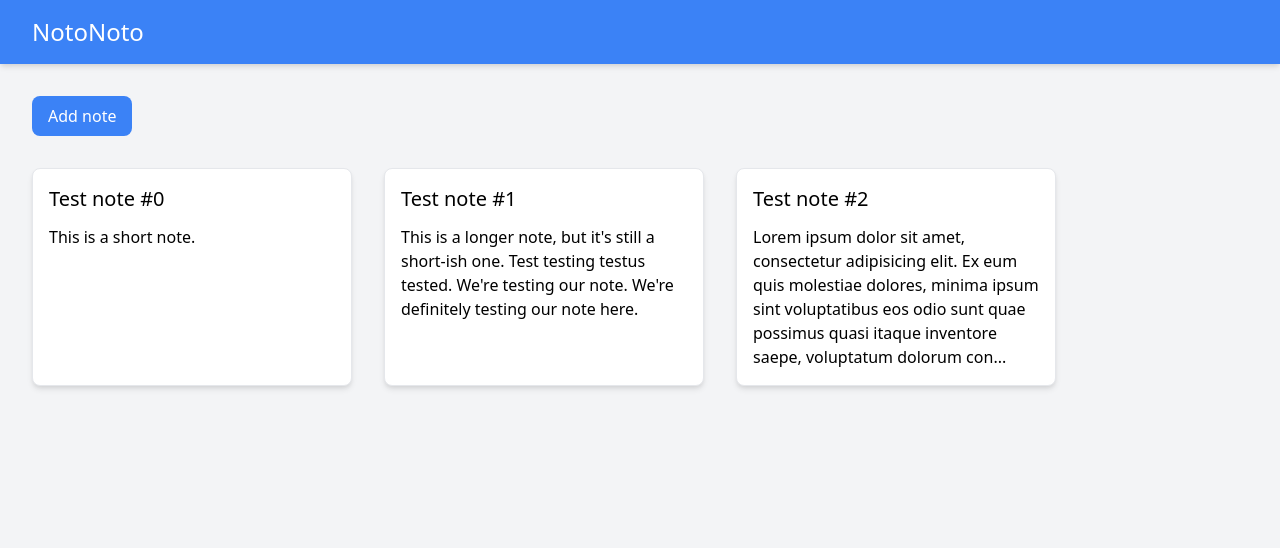
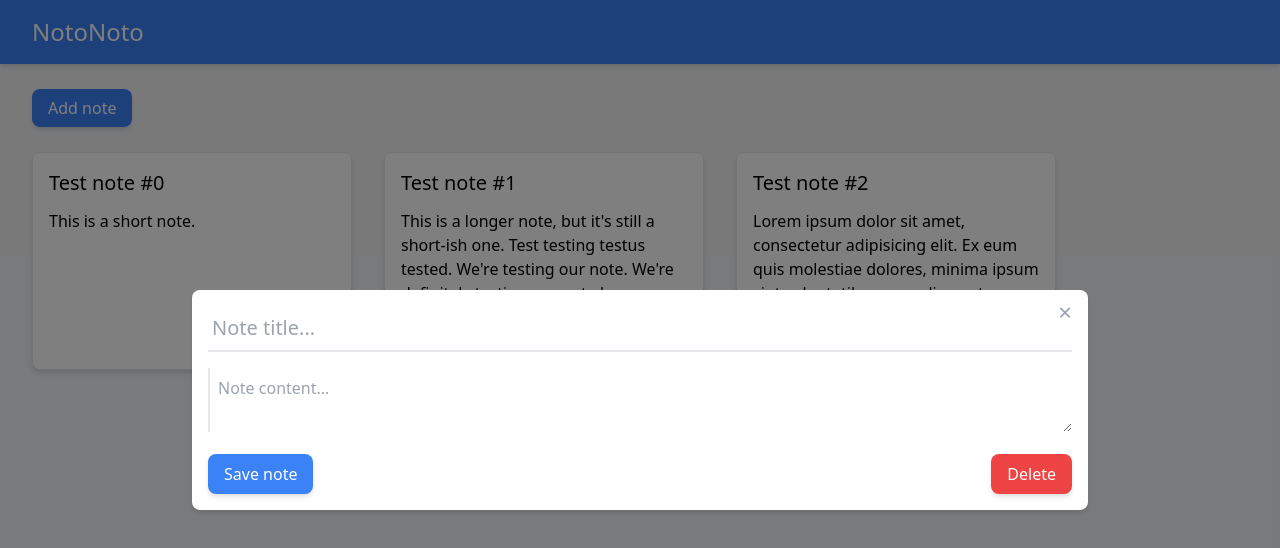
Before and after one commit to fran-exfer/noto-noto, a React (Create React App) app: page /note in a window 1280 px wide. Shown: the top 548 px of the page. Built offline with nearby package versions, Linux system fonts and the light colour scheme.

Commit message:
Add basic note editor modal UI

```diff
--- a/src/App.js
+++ b/src/App.js
@@ -1,7 +1,8 @@
 import React, { useState } from 'react';
-import { BrowserRouter as Router } from 'react-router-dom';
+import { BrowserRouter as Router, Route } from 'react-router-dom';
 import Nav from './components/Nav';
 import NoteList from './components/NoteList';
+import NoteModal from './components/NoteModal';
 
 export default function App() {
   const [notes, setNotes] = useState([
@@ -28,7 +29,8 @@ export default function App() {
     <main className="flex flex-col h-screen">
       <Router>
         <Nav />
-        <NoteList notes={notes} />
+        <Route path="/" component={() => <NoteList notes={notes} />} />
+        <Route path="/note" component={NoteModal} />
       </Router>
     </main>
   );
--- a/src/components/NoteList.js
+++ b/src/components/NoteList.js
@@ -1,13 +1,14 @@
 import React from 'react';
+import { Link } from 'react-router-dom';
 import Note from './Note';
 
 export default function NoteList({ notes }) {
   return (
     <>
       <section className="bg-gray-100 | p-8">
-        <button className="bg-blue-500 hover:bg-blue-400 active:bg-blue-700 focus:ring-2 focus:ring-blue-700 transition-all text-white | px-4 py-2 | rounded-lg">
+        <Link to="/note" className="btn btn-primary">
           Add note
-        </button>
+        </Link>
       </section>
       <section className="bg-gray-100 | flex-1 | p-8 pt-0 | flex flex-wrap content-start">
         {notes.map((note) => (
--- /dev/null
+++ b/src/components/NoteModal.js
@@ -0,0 +1,46 @@
+import React from 'react';
+import { useHistory } from 'react-router-dom';
+
+export default function NoteModal() {
+  const history = useHistory();
+
+  const handleSubmit = (e) => {
+    e.preventDefault();
+  };
+
+  return (
+    <div className="fixed left-0 top-0 w-full h-full overflow-y-scroll | bg-black bg-opacity-50 | flex justify-center items-center">
+      <article className="bg-white rounded-lg shadow-md p-4 | flex-1 max-w-4xl m-10 | relative">
+        <div className="absolute right-2 top-1">
+          <button
+            className="px-2 py-0.5 | text-2xl | text-gray-400 hover:text-blue-500"
+            onClick={() => history.push('/')}
+          >
+            &times;
+          </button>
+        </div>
+        <form onSubmit={handleSubmit}>
+          <input
+            type="text"
+            placeholder="Note title..."
+            className="text-xl w-full pl-1 pr-1 pt-2 pb-2 mb-4 | border-b-2 focus:border-blue-400"
+            required
+          />
+          <textarea
+            placeholder="Note content..."
+            className="w-full p-2 mb-4 | border-l-2 focus:border-blue-400"
+            required
+          ></textarea>
+          <div className="flex justify-between">
+            <input
+              type="submit"
+              value="Save note"
+              className="btn btn-primary"
+            />
+            <button className="btn btn-delete">Delete</button>
+          </div>
+        </form>
+      </article>
+    </div>
+  );
+}
--- a/src/index.css
+++ b/src/index.css
@@ -8,6 +8,50 @@ body {
   height: 100%;
 }
 
-button:focus {
+button:focus,
+input:focus,
+textarea:focus {
   outline: none;
 }
+
+.transition-modal {
+  transition: 1s all;
+}
+
+.btn {
+  @apply transition-all text-white shadow-md px-4 py-2 rounded-lg;
+}
+
+.btn:focus {
+  @apply ring-2;
+}
+
+.btn-primary {
+  @apply bg-blue-500;
+}
+.btn-primary:hover {
+  @apply bg-blue-400;
+}
+
+.btn-primary:active {
+  @apply bg-blue-700;
+}
+
+.btn-primary:focus {
+  @apply ring-blue-700;
+}
+
+.btn-delete {
+  @apply bg-red-500;
+}
+.btn-delete:hover {
+  @apply bg-red-400;
+}
+
+.btn-delete:active {
+  @apply bg-red-700;
+}
+
+.btn-delete:focus {
+  @apply ring-red-700;
+}
```
